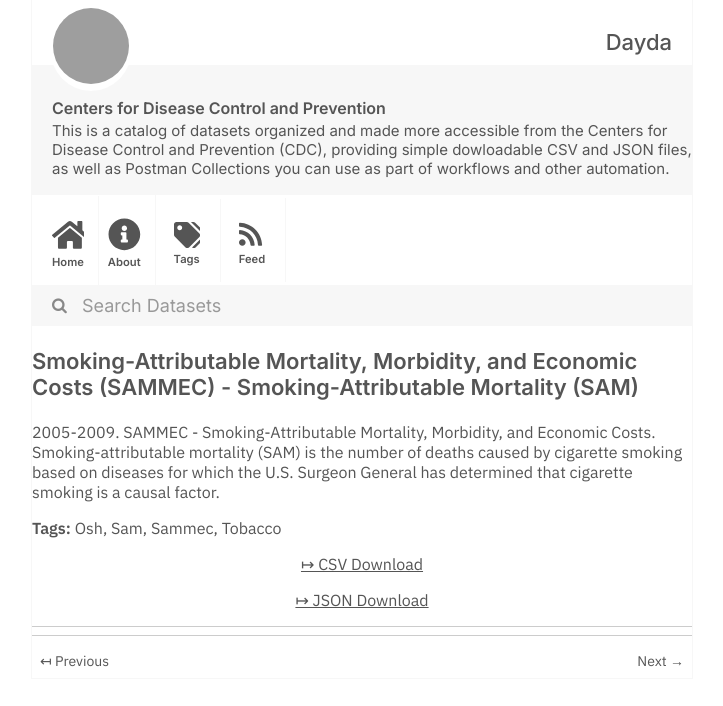
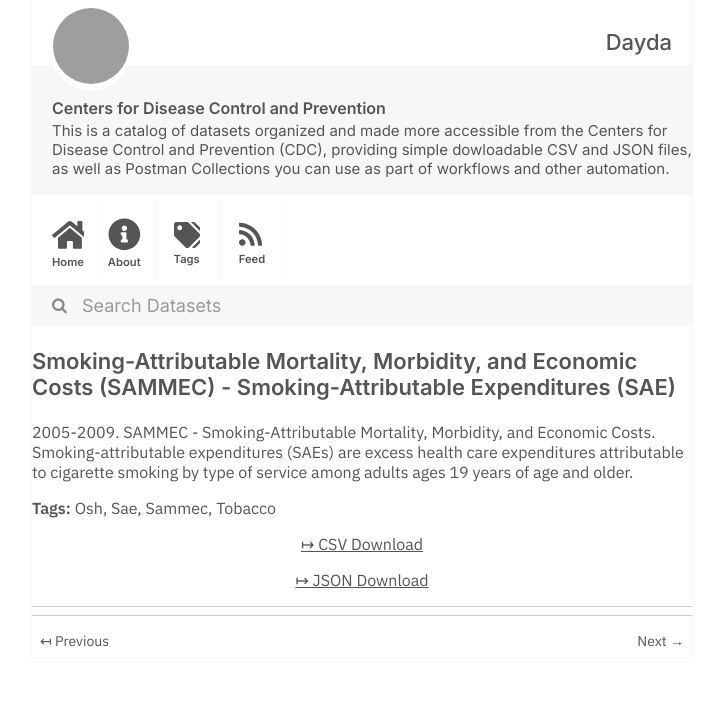
Before and after one commit to dayda-entities/centers-for-disease-control-and-prevention, a Jekyll site: the page built from _posts/2020-11-12-smoking-attributable-mortality.md, in a window 1280 px wide, cut to the strip 0-706 px from the top of the page. Shown: the whole strip, without its empty margins (278-1001 px from the left). Built offline with Jekyll 4.4.1, drawn with Linux system fonts in a browser that asks for light colours; grey boxes are pictures that could not be loaded.

```diff
--- a/_posts/2020-11-12-smoking-attributable-mortality.md
+++ b/_posts/2020-11-12-smoking-attributable-mortality.md
@@ -1,20 +1,20 @@
 ---
 title: >-
   Smoking-Attributable Mortality, Morbidity, and Economic Costs (SAMMEC) -
-  Smoking-Attributable Mortality (SAM)
-created: '2020-11-12T12:12:58.823119'
-modified: '2021-04-21T19:13:56.899024'
+  Smoking-Attributable Expenditures (SAE)
+created: '2020-11-12T12:14:28.323823'
+modified: '2021-04-21T19:24:24.447968'
 state: active
 type: dataset
 tags:
   - Osh
-  - Sam
+  - Sae
   - Sammec
   - Tobacco
 groups: []
-csv_url: 'https://data.cdc.gov/api/views/4yyu-3s69/rows.csv?accessType=DOWNLOAD'
-json_url: 'https://data.cdc.gov/api/views/4yyu-3s69/rows.json?accessType=DOWNLOAD'
+csv_url: 'https://data.cdc.gov/api/views/ezab-8sq5/rows.csv?accessType=DOWNLOAD'
+json_url: 'https://data.cdc.gov/api/views/ezab-8sq5/rows.json?accessType=DOWNLOAD'
 layout: post
 
 ---
-2005-2009. SAMMEC - Smoking-Attributable Mortality, Morbidity, and Economic Costs. Smoking-attributable mortality (SAM) is the number of deaths caused by cigarette smoking based on diseases for which the U.S. Surgeon General has determined that cigarette smoking is a causal factor.
+2005-2009. SAMMEC - Smoking-Attributable Mortality, Morbidity, and Economic Costs. Smoking-attributable expenditures (SAEs) are excess health care expenditures attributable to cigarette smoking by type of service among adults ages 19 years of age and older.
```
